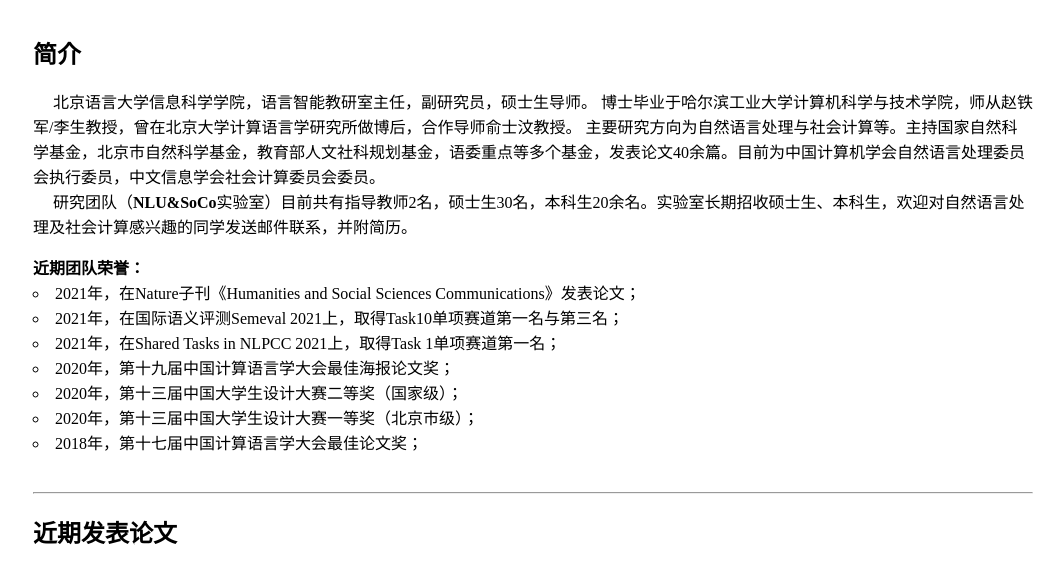
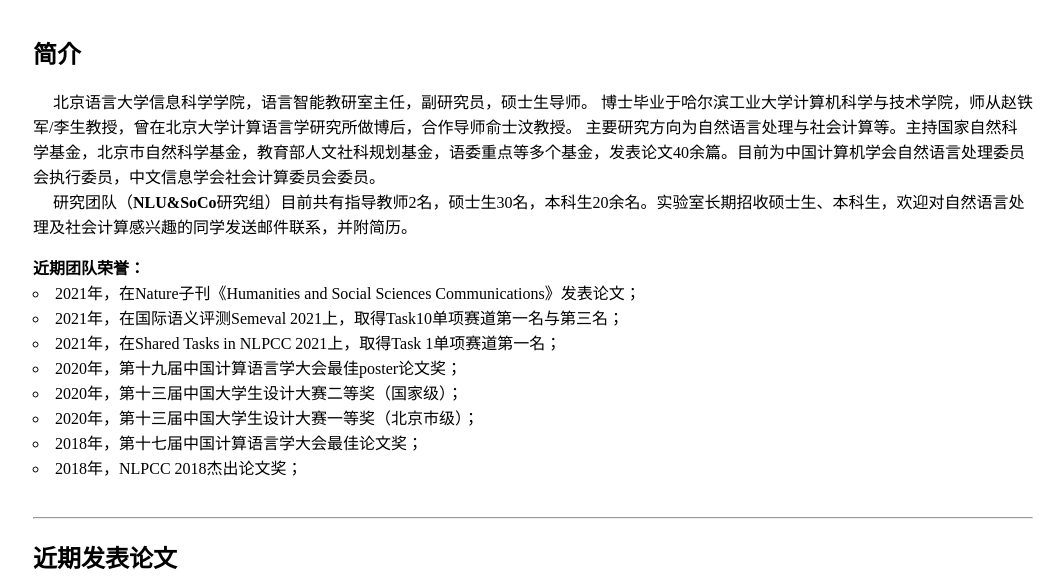
Before and after one commit to liupengyuan/liupengyuan.github.io, a plain HTML site: page 2018/01/27/hello-world/index.html in a window 1280 px wide. Shown: the part 150-734 px from the top of the page, without its empty margins (107-1171 px from the left). Drawn offline with Linux system fonts and the light colour scheme.

Commit message:
Add files via upload

```diff
--- a/2018/01/27/hello-world/index.html
+++ b/2018/01/27/hello-world/index.html
@@ -1,3 +1,4 @@
+
 
 
 <!DOCTYPE html>
@@ -52,17 +53,18 @@
 				<li type="none">&nbsp; &nbsp;&nbsp;&nbsp;北京语言大学信息科学学院</a>，语言智能教研室主任，副研究员，硕士生导师。
 					博士毕业于哈尔滨工业大学计算机科学与技术学院，师从赵铁军/李生教授，曾在北京大学计算语言学研究所做博后，合作导师俞士汶教授。
 					主要研究方向为自然语言处理与社会计算等。主持国家自然科学基金，北京市自然科学基金，教育部人文社科规划基金，语委重点等多个基金，发表论文40余篇。目前为中国计算机学会自然语言处理委员会执行委员，中文信息学会社会计算委员会委员。
-					<br>&nbsp;&nbsp;&nbsp;&nbsp;&nbsp;研究团队（<b>NLU&SoCo</b>实验室）目前共有指导教师2名，硕士生30名，本科生20余名。实验室长期招收硕士生、本科生，欢迎对自然语言处理及社会计算感兴趣的同学发送邮件联系，并附简历。</br>
+					<br>&nbsp;&nbsp;&nbsp;&nbsp;&nbsp;研究团队（<b>NLU&SoCo</b>研究组）目前共有指导教师2名，硕士生30名，本科生20余名。实验室长期招收硕士生、本科生，欢迎对自然语言处理及社会计算感兴趣的同学发送邮件联系，并附简历。</br>
 				</li>
 				<p>
 				<li type="none"> <b>近期团队荣誉：</b></i>
 				<li type="circle"> 2021年，在Nature子刊《Humanities and Social Sciences Communications》发表论文；</i>
 				<li type="circle"> 2021年，在国际语义评测Semeval 2021上，取得Task10单项赛道第一名与第三名；</i>
 				<li type="circle"> 2021年，在Shared Tasks in NLPCC 2021上，取得Task 1单项赛道第一名；</i>
-				<li type="circle"> 2020年，第十九届中国计算语言学大会最佳海报论文奖；</i>
+				<li type="circle"> 2020年，第十九届中国计算语言学大会最佳poster论文奖；</i>
 				<li type="circle"> 2020年，第十三届中国大学生设计大赛二等奖（国家级）；</i>
 				<li type="circle"> 2020年，第十三届中国大学生设计大赛一等奖（北京市级）；</i>
 				<li type="circle"> 2018年，第十七届中国计算语言学大会最佳论文奖；</i>
+				<li type="circle"> 2018年，NLPCC 2018杰出论文奖；</i>
 			</li>
 
 			</div>
@@ -220,7 +222,7 @@
 
 		<h3>名下毕业成员</h3>
 		<ul>
-			<li type="circle"> 李  &nbsp;&nbsp;&nbsp;琳 (2013-2016): 硕士，新西兰梅西大学博士在读</li>
+			<li type="circle"> 李   &nbsp;&nbsp;&nbsp;琳 (2013-2016): 硕士，新西兰梅西大学博士在读</li>
 			<li type="circle"> 张云翠(2013-2016): 硕士，美团</li>
 			<li type="circle"> 孙亚运(2013-2016): 硕士，公务员</li>
 			<li type="circle"> 丁   &nbsp;&nbsp;&nbsp;嘉(2014-2017): 硕士，字节跳动</li>
```
